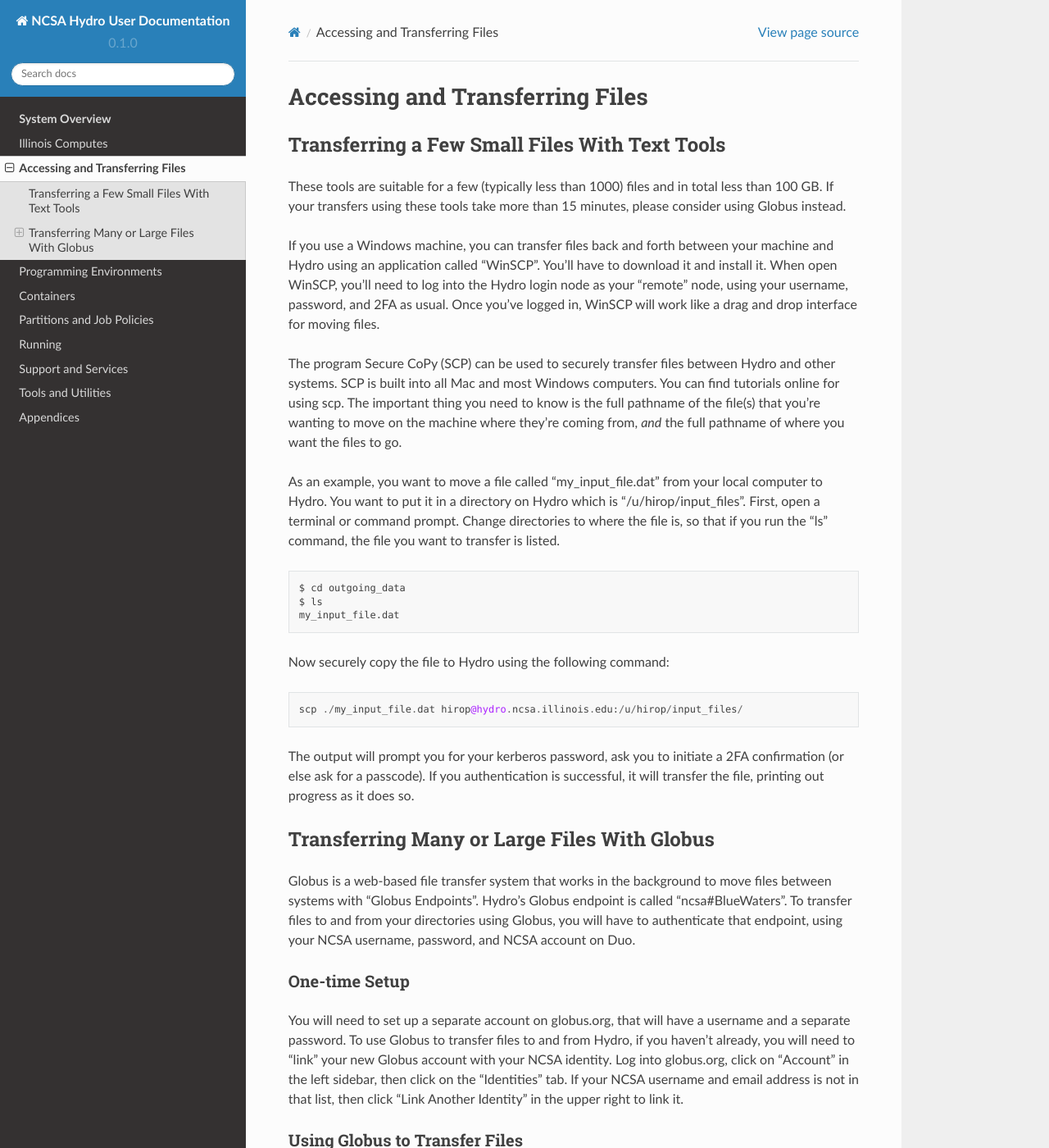
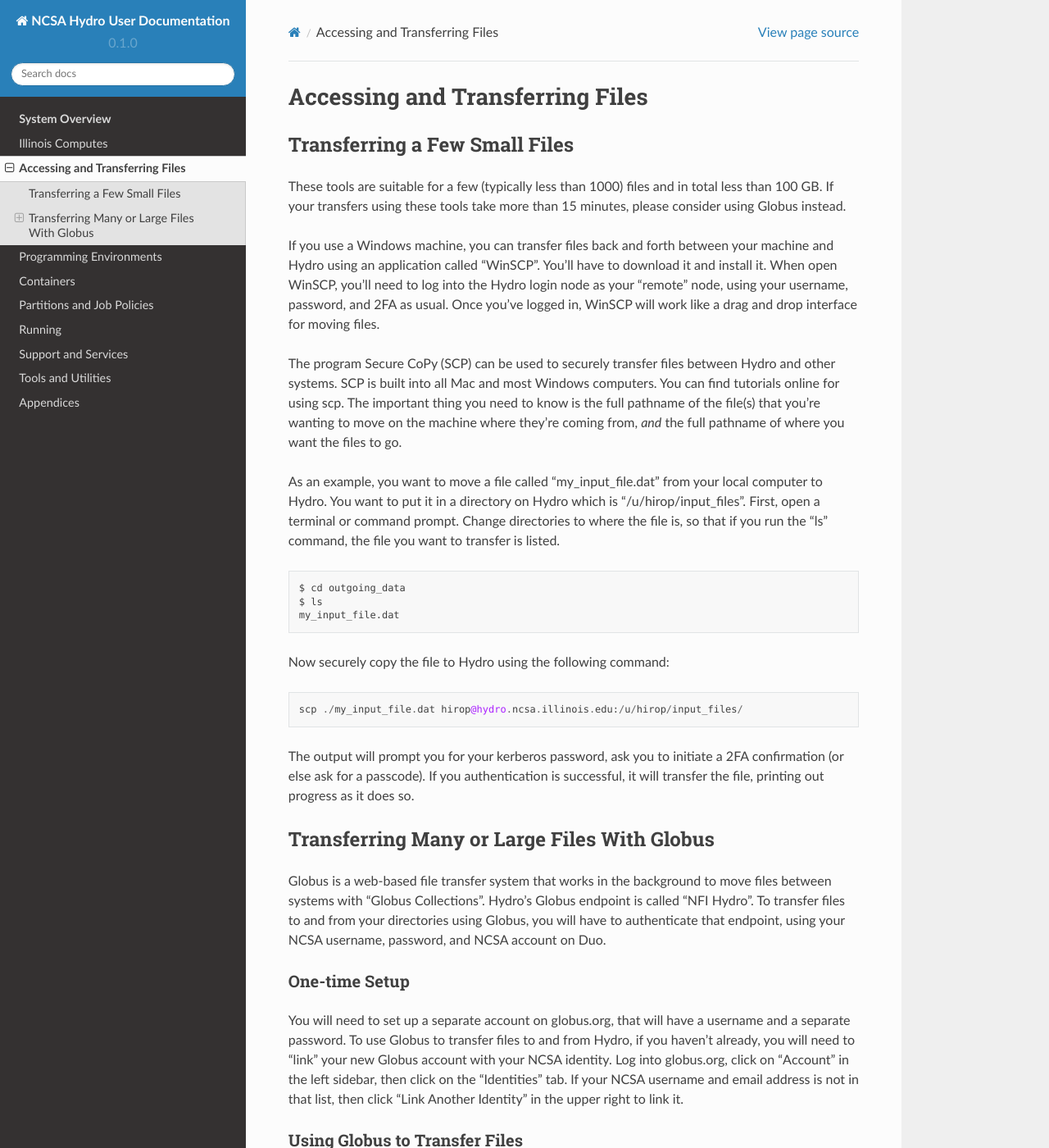
Before and after one commit to ncsa/hydro_documentation, a Sphinx documentation site: the page built from docs/source/accessing_transferring_files.rst, in a window 1280 px wide and 1400 px high. Shown: the whole window at 82% size. Built offline with Sphinx 7.4.7 and the Read the Docs theme 2.0.0, drawn with Linux system fonts in a browser that asks for light colours; pages that are not in the unit, such as notebooks, are missing from menus.

Commit message:
Update old references to BlueWaters endpoint.

```diff
--- a/docs/source/accessing_transferring_files.rst
+++ b/docs/source/accessing_transferring_files.rst
@@ -5,7 +5,7 @@
 
 .. _small-transfer-tools:
 
-Transferring a Few Small Files With Text Tools
+Transferring a Few Small Files
 -------------------------------------------------
 
 These tools are suitable for a few (typically less than 1000) files and in total less than 100 GB.  If your transfers using these tools take more than 15 minutes, please consider using Globus instead.
@@ -36,7 +36,7 @@
 Transferring Many or Large Files With Globus
 ---------------------------------------------
 
-Globus is a web-based file transfer system that works in the background to move files between systems with "Globus Endpoints".  Hydro's Globus endpoint is called "ncsa#BlueWaters".  To transfer files to and from your directories using Globus, you will have to authenticate that endpoint, using your  NCSA username, password, and NCSA account on Duo.
+Globus is a web-based file transfer system that works in the background to move files between systems with "Globus Collections".  Hydro's Globus endpoint is called "NFI Hydro".  To transfer files to and from your directories using Globus, you will have to authenticate that endpoint, using your  NCSA username, password, and NCSA account on Duo.
 
 One-time Setup
 ~~~~~~~~~~~~~~~~
@@ -61,7 +61,7 @@
 Login in via the Illinois Shibboleth service, this will be a Duo 2FA prompt
 
 ..
-   Once logged in you should be taken to the File Manager section, on one side search for "BlueWaters" collection and you should see a list of endpoints, click on the “ncsa#BlueWaters” endpoint
+   Once logged in you should be taken to the File Manager section, on one side search for "BlueWaters" collection and you should see a list of endpoints, click on the “NFI Hydro” collection
 
 Once in the file manager section, click on "collection".  Search for "NFI Hydro" and click on the "NFI#Hydro" collection.
 
```
